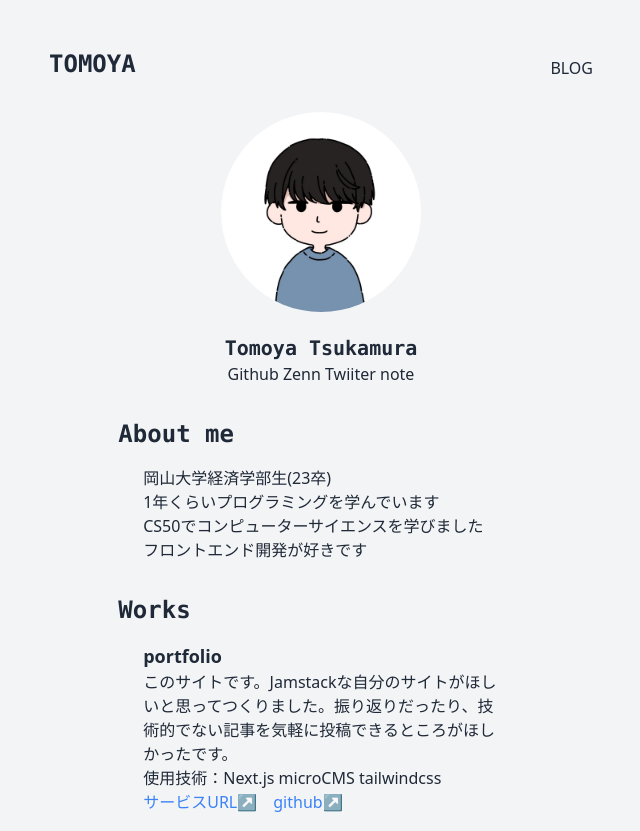
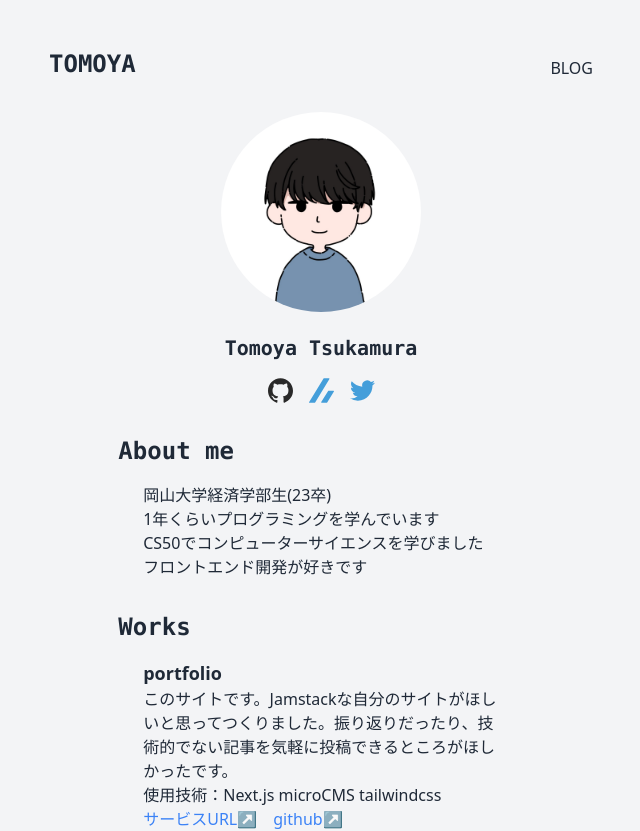
Before and after one commit to tsux-ssbu/jamstack-blog, a Next.js app: page / in a window 1280 px wide. Shown: the top 831 px of the page, without its empty margins (319-959 px from the left). Built offline with nearby package versions, Linux system fonts and the light colour scheme.

Commit message:
✨ icon使用

```diff
--- a/src/components/Profile/index.jsx
+++ b/src/components/Profile/index.jsx
@@ -1,4 +1,22 @@
 import Image from "next/image";
+import Link from "next/link";
+
+import { SiZenn, SiGithub, SiTwitter } from "react-icons/si";
+
+const ICONS = [
+  {
+    icon: <SiGithub size={25} color={"#292929"} />,
+    url: "https://github.com/tsux-ssbu",
+  },
+  {
+    icon: <SiZenn size={25} color={"#449eda"} />,
+    url: "https://zenn.dev/tsuxxx",
+  },
+  {
+    icon: <SiTwitter size={25} color={"#449eda"} />,
+    url: "https://twitter.com/tsux_ssbu",
+  },
+];
 
 export const Profile = () => {
   return (
@@ -13,7 +31,17 @@ export const Profile = () => {
         />
       </div>
       <h2 className="font-mono">Tomoya Tsukamura</h2>
-      <p>Github Zenn Twiiter note</p>
+      <div className="flex flex-row mt-4 space-x-4">
+        {ICONS.map((item) => {
+          return (
+            <div key={item.icon} className="hover:cursor-pointer">
+              <Link href={item.url}>
+                <a target="_blank">{item.icon}</a>
+              </Link>
+            </div>
+          );
+        })}
+      </div>
     </div>
   );
 };
```
